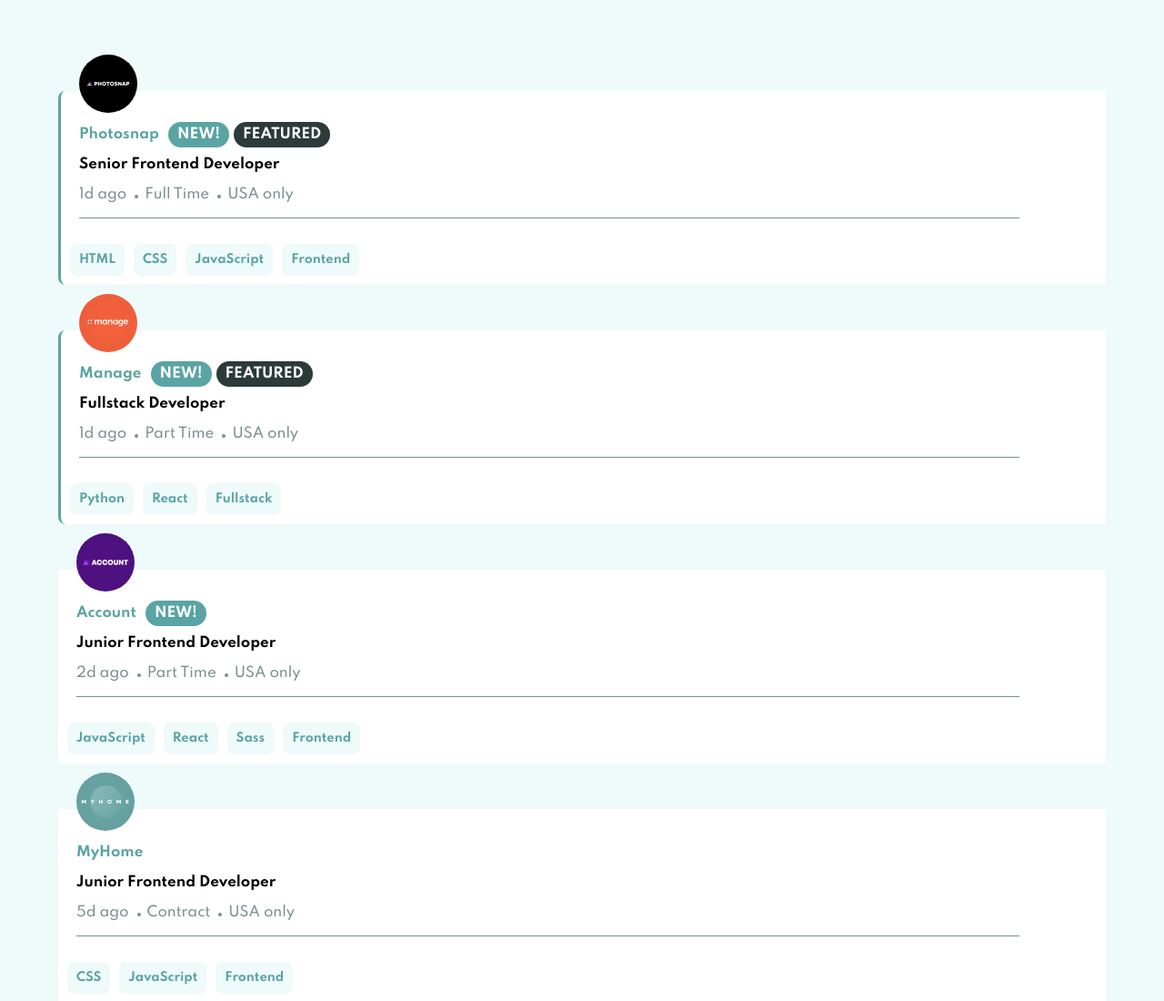
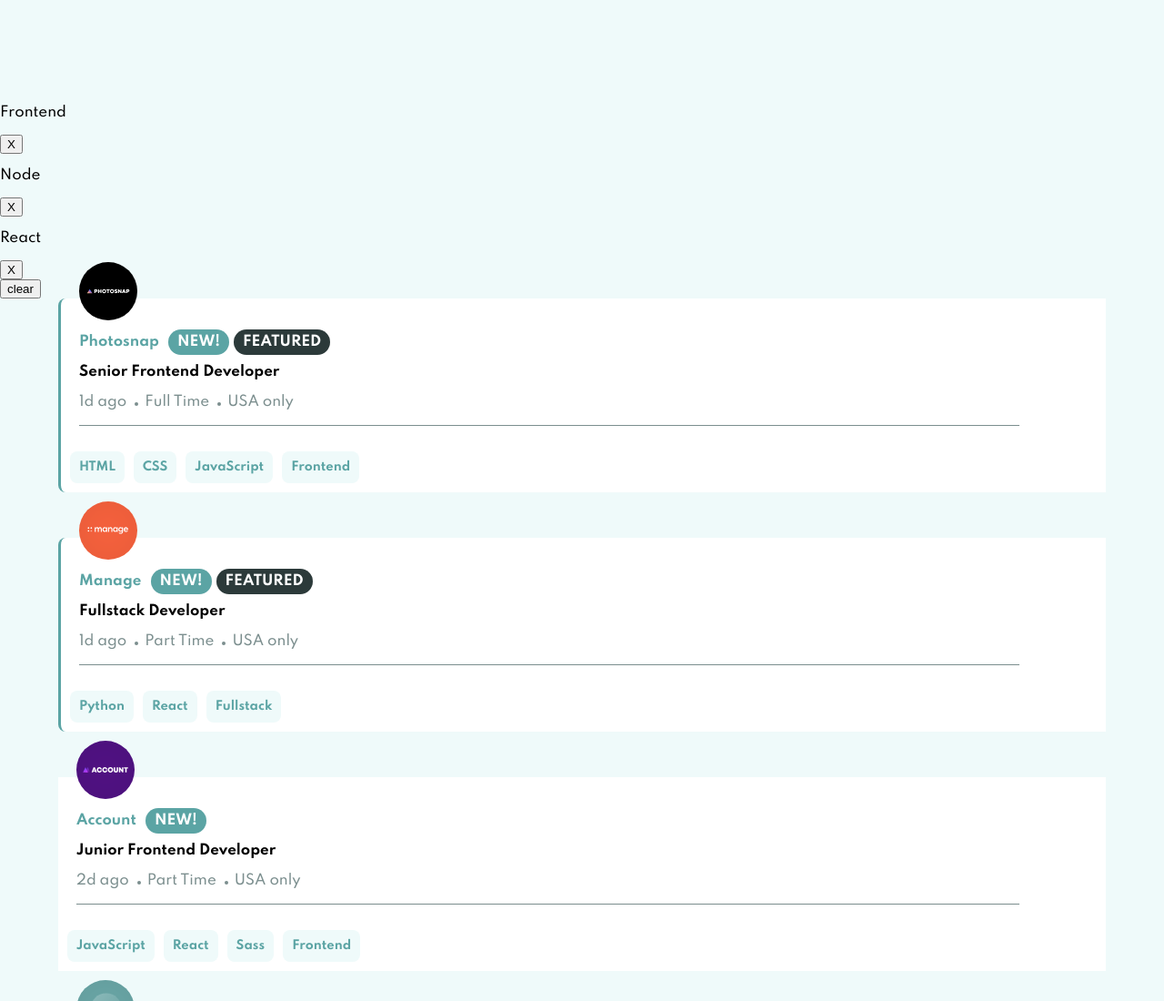
Before and after one commit to junior3874/static-job-listing-master, a website with bundled scripts: page src/index.html in a window 1280 px wide. Shown: the top 1100 px of the page at 91% size. Built offline with nearby package versions, Linux system fonts and the light colour scheme; files whose address does not match are found by name.

Commit message:
added filter area

```diff
--- a/src/index.html
+++ b/src/index.html
@@ -19,6 +19,25 @@
   <header>
 
   </header>
+  <section class="filterArea">
+    <div id="filters">
+      <div class="filter">
+        <p>Frontend</p>
+        <button class="clear-filter">X</button>
+      </div>
+      <div class="filter">
+        <p>Node</p>
+        <button class="clear-filter">X</button>
+      </div>
+      <div class="filter">
+        <p>React</p>
+        <button class="clear-filter">X</button>
+      </div>
+    </div>
+    <button class="clearFilters">
+      clear
+    </button>
+  </section>
   <main>
 
   </main>
```
